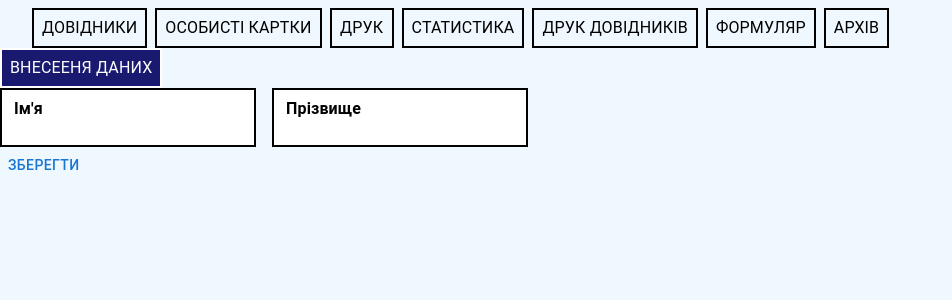
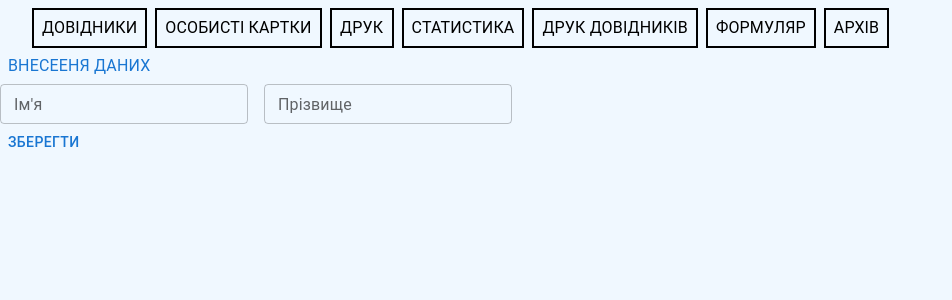
Before and after one commit to aquamaryne/university_server, a React (Create React App) app in the folder front/: page /mainPage in a window 1280 px wide. Both pictures are taken after a click on the button "ВНЕСЕЕНЯ ДАНИХ". Shown: the top 300 px of the page, without its empty margins (0-952 px from the left). Built offline with nearby package versions, Linux system fonts and the light colour scheme; a web font is replaced by a local one.

Commit message:
anyway need to complete POST req

```diff
--- a/front/src/components/enterData.js
+++ b/front/src/components/enterData.js
@@ -1,105 +1,74 @@
-import React, { useEffect, useState } from 'react';
-import axios from 'axios';
+import React, { useState } from 'react';
 import TextField from '@mui/material/TextField';
 import Button from '@mui/material/Button';
 import Grid from '@mui/material/Grid';
 import Typography from '@mui/material/Typography'
-import { styled } from '@mui/system';
+import { Snackbar } from '@mui/material';
+import { Alert } from '@mui/material';
 import "../css/form.css";
-
-
-const ModernTextField = styled(TextField)({
-    "& .MuiOutlinedInput-root": {
-        borderRadius: "0px",
-        backgroundColor: "white",
-        border: "2px solid black",
-        "&:hover fieldset": {
-            borderColor: "transparent", // убираем границу при наведении
-        },
-        "&.Mui-focused fieldset": {
-            borderColor: "black", // меняем цвет границы при фокусировке
-        },
-    },
-    "& .MuiInputLabel-root": {
-        color: "black",
-        fontWeight: "bold",
-    },
-    "& .MuiInputBase-input": {
-        color: "black",
-    },
-    "& .MuiFormHelperText-root": {
-        color: "gray",
-    },
-    "& .MuiOutlinedInput-notchedOutline": {
-        border: "none",
-    },
-    "& .MuiOutlinedInput-input": {
-        padding: "16px",
-    },
-    transition: "background-color 0.3s, border-color 0.3s, box-shadow 0.3s",
-});
-
-const buttonStyles = (clicked) => ({
-    border: 2,
-    fontFamily: 'Daikon',
-    fontWeight: 'bold',
-    borderRadius: 0,
-    color: clicked ? "white" : "black",
-    backgroundColor: clicked ? '#191970' : 'transparent',
-    '&:hover': {
-        backgroundColor: clicked ? '#191970' : '#191970',
-        color: clicked ? 'white' : 'white',
-        borderColor: 'orange',
-        boxShadow: '-4px 2px 2px 0 purple',
-    },
-    transition: 'box-shadow 0.3s'
-});
 
 const EnterDataForm = () => {
     const [clicked, setClicked] = useState(false);
-    const [employeers, setEmployeers] = useState([]);
     const [formData, setFormData] = useState({});
+    const [notification, setNotification] = useState({ open: false, message: '', severity: 'success'});
+
 
     const handleClick = () => {
         setClicked(prevClicked => !prevClicked);
     };
 
-    const handleSubmit = (event) => {
+    const handleSubmit = () => {
         handleSave();
-    }
+    };
+
+    const handleCloseNotifiaction = () => {
+        setNotification({...notification, open: false});
+    };
+
     //api for POST data in db
-    const handleSave = () => {
-        axios.post('http://localhost:3001/employeers', formData)
-            .then(res => {
-                setEmployeers(res.data);
-                console.log('Data saved successfully:', res.data);
-            })
-            .catch(err => console.error('Error saving data:', err));
+    const handleSave = async () => {
+        try{
+            const responce = await fetch(`http://localhost:3001/employeers`, {
+                method: 'POST',
+                headers: {
+                    'Content-Type': 'application/json',
+                },
+                body: JSON.stringify(formData),
+            });
+            if(!responce.ok){
+                throw new Error('Error to send req');
+            }
+            setNotification({open: true, message: 'Дані були успішно внесені', severity: 'success'});
+            setFormData({});
+        } catch(error){
+            console.error('Error saving data', error);
+            setNotification({open: true, message: 'Помилка при внесені даних', severity: 'error'})
+        }
     };
 
     const handleChange = (event) => {
-        const { sname, fname, value } = event.target;
+        const { name, value } = event.target;
         setFormData(prevFormData => ({
             ...prevFormData,
-            [sname]: value,
-            [fname]: value
+            [name]: value
         }))
     }
 
     return(
         <div>
-            <Button onClick={handleClick} sx={buttonStyles(clicked)}>
+            <Button onClick={handleClick}>
                 <Typography>Внесееня даних</Typography>
             </Button>
             {clicked && (
                 <div>
                     <form onSubmit={handleSubmit}>
                         <Grid container spacing={2}>
-                            <Grid item xs={12} md={6}>
-                                <ModernTextField
+                        <Grid item xs={12} md={6}>
+                                <TextField
                                     fullWidth
                                     label="Ім'я"
                                     name='name'
+                                    value={formData.fname}
                                     onChange={handleChange}
                                     variant="outlined"
                                     size="small"
@@ -107,10 +76,11 @@ const EnterDataForm = () => {
                                 />
                             </Grid>
                             <Grid item xs={12} md={6}>
-                                <ModernTextField
+                                <TextField
                                     fullWidth
                                     label="Прізвище"
                                     name='name'
+                                    value={formData.sname}
                                     onChange={handleChange}
                                     variant="outlined"
                                     size="small"
@@ -122,6 +92,11 @@ const EnterDataForm = () => {
                 </form>
             </div>
         )}
+        <Snackbar open={notification.open} autoHideDuration={600} onClose={handleCloseNotifiaction}>
+            <Alert elevation={6} variant='filled' onClose={handleCloseNotifiaction} severity={notification.severity}>
+                {notification.message};
+            </Alert>
+        </Snackbar>
     </div>
     )
 };
```
